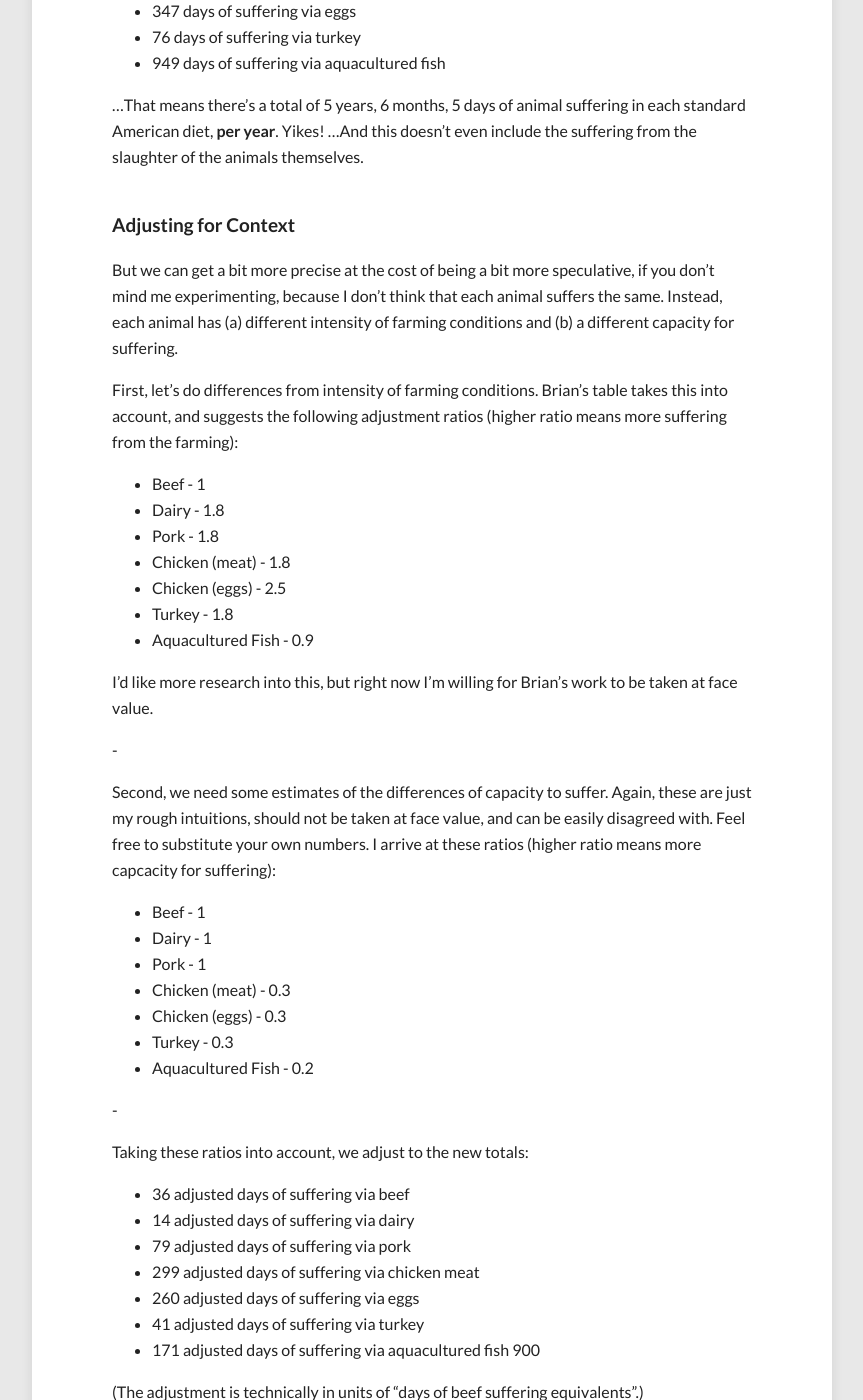
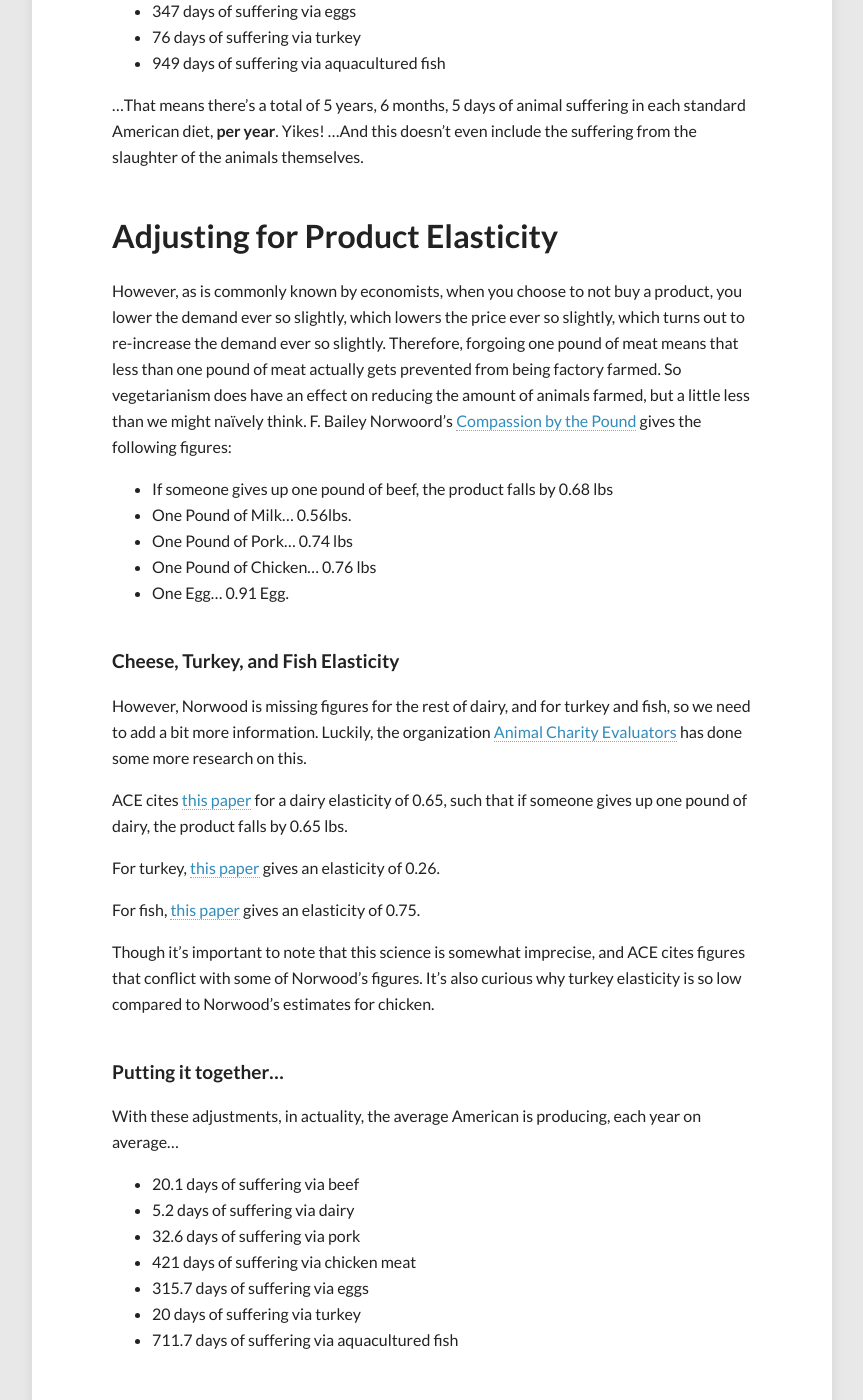
Before and after one commit to peterhurford/peterhurford.github.io, a Jekyll site: the page built from _posts/2014-05-31-how-much-suffering-is-in-the-standard-american-diet.markdown, in a window 1280 px wide and 1400 px high, scrolled down 3894 px. Shown: the whole window, without its empty margins (208-1071 px from the left). Built offline with Jekyll 4.4.1, drawn with Linux system fonts in a browser that asks for light colours; comment, search, counter and statistics services are not loaded; some of the changed text lies outside the part shown.

Commit message:
Made elasticity updates to post

```diff
--- a/_posts/2014-05-31-how-much-suffering-is-in-the-standard-american-diet.markdown
+++ b/_posts/2014-05-31-how-much-suffering-is-in-the-standard-american-diet.markdown
@@ -115,9 +115,47 @@
 ...That means there's a total of 5 years, 6 months, 5 days of animal suffering in each standard American diet, **per year**.  Yikes!  ...And this doesn't even include the suffering from the slaughter of the animals themselves.
 
 
-#### Adjusting for Context
 
-But we can get a bit more precise at the cost of being a bit more speculative, if you don't mind me experimenting, because I don't think that each animal suffers the same.  Instead, each animal has (a) different intensity of farming conditions and (b) a different capacity for suffering.
+## Adjusting for Product Elasticity
+
+However, as is commonly known by economists, when you choose to not buy a product, you lower the demand ever so slightly, which lowers the price ever so slightly, which turns out to re-increase the demand ever so slightly.  Therefore, forgoing one pound of meat means that less than one pound of meat actually gets prevented from being factory farmed.  So vegetarianism does have an effect on reducing the amount of animals farmed, but a little less than we might naïvely think.  F. Bailey Norwoord's [Compassion by the Pound](http://www.amazon.com/Compassion-Pound-Economics-Animal-Welfare/dp/0199551162) gives the following figures:
+
+* If someone gives up one pound of beef, the product falls by 0.68 lbs
+* One Pound of Milk... 0.56lbs.
+* One Pound of Pork... 0.74 lbs
+* One Pound of Chicken... 0.76 lbs
+* One Egg... 0.91 Egg.
+
+#### Cheese, Turkey, and Fish Elasticity
+
+However, Norwood is missing figures for the rest of dairy, and for turkey and fish, so we need to add a bit more information.  Luckily, the organization [Animal Charity Evaluators](http://www.animalcharityevaluators.com) has done some more research on this.
+
+ACE cites [this paper](http://ageconsearch.umn.edu/bitstream/14745/1/wp9808.pdf) for a dairy elasticity of 0.65, such that if someone gives up one pound of dairy, the product falls by 0.65 lbs.
+
+For turkey, [this paper](http://ageconsearch.umn.edu/bitstream/31190/1/23020558.pdf) gives an elasticity of 0.26.
+
+For fish, [this paper](http://oregonstate.edu/dept/IIFET/Japan/proceedupdates/306.pdf) gives an elasticity of 0.75.
+
+Though it's important to note that this science is somewhat imprecise, and ACE cites figures that conflict with some of Norwood's figures.  It's also curious why turkey elasticity is so low compared to Norwood's estimates for chicken.
+
+
+#### Putting it together...
+
+With these adjustments, in actuality, the average American is producing, each year on average...
+
+* 20.1 days of suffering via beef
+* 5.2 days of suffering via dairy
+* 32.6 days of suffering via pork
+* 421 days of suffering via chicken meat
+* 315.7 days of suffering via eggs
+* 20 days of suffering via turkey
+* 711.7 days of suffering via aquacultured fish
+
+
+
+## Adjusting for Context
+
+That isn't all the adjusting I think we should do, however.  We can get a bit more precise at the cost of being a bit more speculative, if you don't mind me experimenting, because I don't think that each animal suffers the same.  Instead, each animal has (a) different intensity of farming conditions and (b) a different capacity for suffering.
 
 First, let's do differences from intensity of farming conditions.  Brian's table takes this into account, and suggests the following adjustment ratios (higher ratio means more suffering from the farming):
 
@@ -147,13 +185,13 @@
 
 Taking these ratios into account, we adjust to the new totals:
 
-* 36 adjusted days of suffering via beef
-* 14 adjusted days of suffering via dairy
-* 79 adjusted days of suffering via pork
-* 299 adjusted days of suffering via chicken meat
-* 260 adjusted days of suffering via eggs
-* 41 adjusted days of suffering via turkey
-* 171 adjusted days of suffering via aquacultured fish 	900
+* 20.1 adjusted days of suffering via beef
+* 9.4 adjusted days of suffering via dairy
+* 58.9 adjusted days of suffering via pork
+* 227.3 adjusted days of suffering via chicken meat
+* 236.7 adjusted days of suffering via eggs
+* 10.8 adjusted days of suffering via turkey
+* 128.1 adjusted days of suffering via aquacultured fish
 
 (The adjustment is technically in units of "days of beef suffering equivalents".)
 
@@ -162,13 +200,17 @@
 
 I think these adjustments are important not for coming to a more accurate total of years of suffering caused per year of American diet, but rather for more accurately determining which food groups are the most important to target.  For example, based on these adjusted numbers, we can tentatively (and perhaps naively) conclude:
 
-* Giving up beef is ~2.6x as important as giving up dairy.
-* Giving up pork is ~2.2x as important as giving up beef.
-* Giving up chicken meat is ~8.3x as important as giving up beef.
-* Giving up eggs is ~7.2x as important as giving up beef.
-* Giving up turkey is ~1.1x as important as giving up beef.
-* Giving up aquacultured fish is ~4.8x as important as giving up beef.
+* Giving up beef is ~2.1x as important as giving up dairy.
+* Giving up beef is ~1.9x as important as giving up turkey.
+* Giving up pork is ~2.9x as important as giving up beef.
+* Giving up chicken meat is ~11.3x as important as giving up beef.
+* Giving up eggs is ~11.8x as important as giving up beef.
+* Giving up aquacultured fish is ~6.4x as important as giving up beef.
 
 So this gives a pretty good approach for a "meat reduction" diet, with the most ethical bang-for-the-buck for each animal product given up.  Maybe consider eating all the beef, turkey, and dairy you want, but spare the really important ones -- chicken, eggs, and fish!
 
-In fact, a diet where you only avoid chicken, eggs, and fish is 81% as impactful at preventing animal suffering as a fully vegan diet!
+In fact, a diet where you only avoid chicken, eggs, and fish is 85.6% as impactful at preventing animal suffering as a fully vegan diet!
+
+-
+
+_Updated 21 Jul to add information about elasticity._
```
